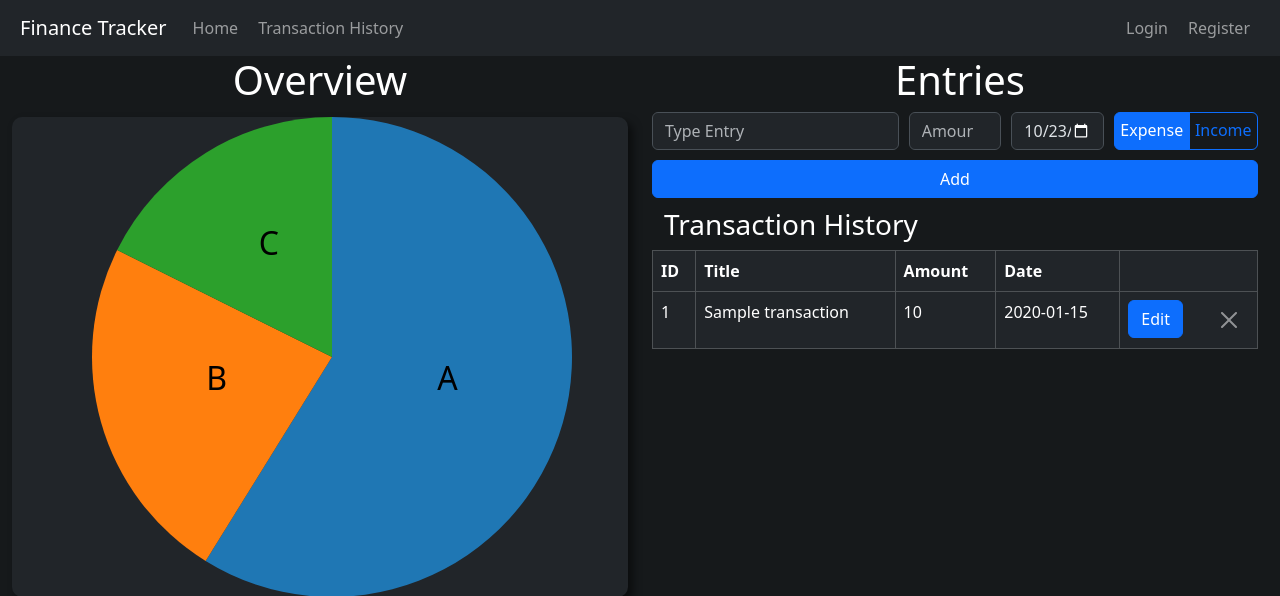
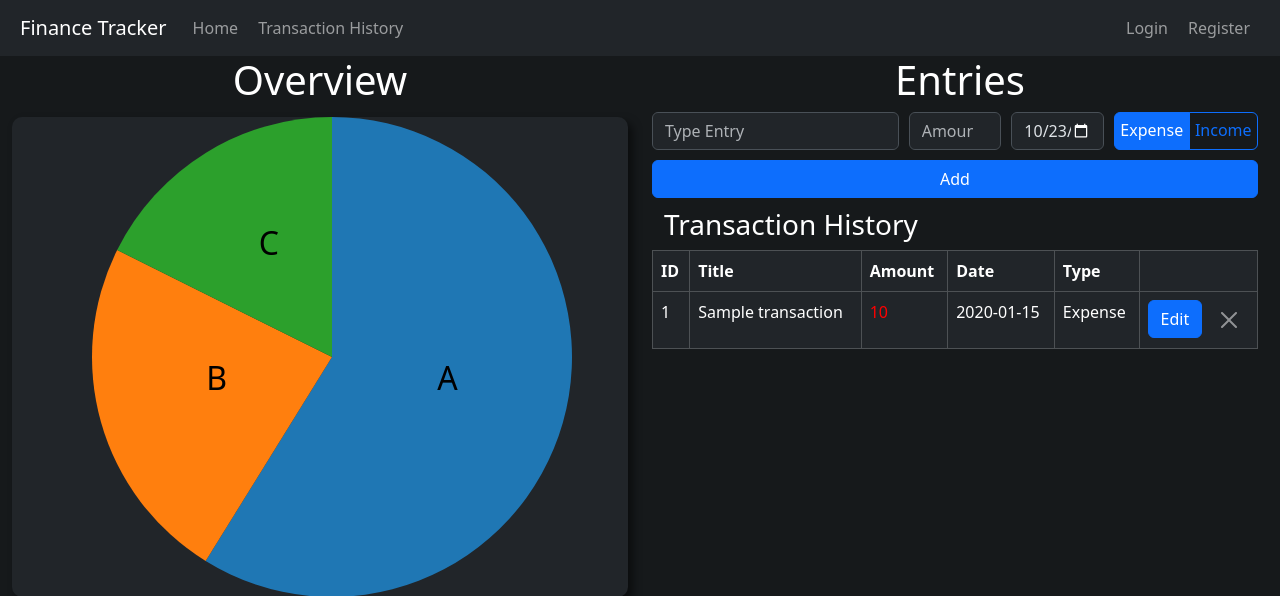
Before and after one commit to Nikko-Adrian-Pacleb/FinanceTracker, a Flask app: page / in a window 1280 px wide. Shown: the top 596 px of the page. Run offline with Flask 3, Linux system fonts and the light colour scheme; tables that the repository leaves empty hold one stand-in row (values such as "Sample post").

Commit message:
Updated color to indicate transaction type

```diff
--- a/static/styles.css
+++ b/static/styles.css
@@ -63,3 +63,12 @@ svg {
         justify-content: flex-end;
         padding: .75rem;
 }
+/* Font color for income amount */
+tr .income-amount {
+  color: green;
+}
+
+/* Font color for expense amount */
+tr .expense-amount {
+  color: red;
+}
--- a/templates/dashboard.html
+++ b/templates/dashboard.html
@@ -34,7 +34,7 @@
                 <input name="date" class="form-control" id="date" type="date"/>
             </div>
             <div class="col-3 no-padding btn-group right-padding" role="group" aria-label="Basic radio toggle button group">
-                <input type="radio" class="btn-check" name="transactionOption" id="isExpense" autocomplete="off" value="isExpense" checked>
+                <input type="radio" class="btn-check" name="transactionOption" id="isExpense" value="isExpense" autocomplete="off" checked>
                 <label class="btn btn-outline-primary no-padding text-align" for="isExpense">Expense</label>
 
                 <input type="radio" class="btn-check" name="transactionOption" id="isIncome" value="isIncome" autocomplete="off">
@@ -53,6 +53,7 @@
                     <th scope="col">Title</th>
                     <th scope="col">Amount</th>
                     <th scope="col">Date</th>
+                    <th scope="col">Type</th>
                     <th scope="col"></th>
                 </tr>
             </thead>
@@ -61,11 +62,12 @@
               <tbody>
                 {% for transaction in transactions %}
                   <div class="transaction">
-                    <tr>
+                    <tr class="{% if transaction.isExpense == False %}income{% else %}expense{% endif %}">
                         <td> {{ transaction.id }} </td>
                         <td> {{ transaction.title }} </td>
-                        <td> {{ transaction.amount }} </td>
+                        <td class="amount {% if transaction.isExpense == False %}income-amount{% else %}expense-amount{% endif %}"> {{ transaction.amount }} </td>
                         <td> {{ transaction.transactionDate }} </td>
+                        <td> {% if transaction.isExpense == False %}Income{% else %}Expense{% endif %} </td>
                         <td>
                             <button class="btn btn-primary">Edit</button>
                             <button type="button" class="btn btn-close float-end close-button" aria-label="Close" onclick="removeRow(this)"></button>
```
